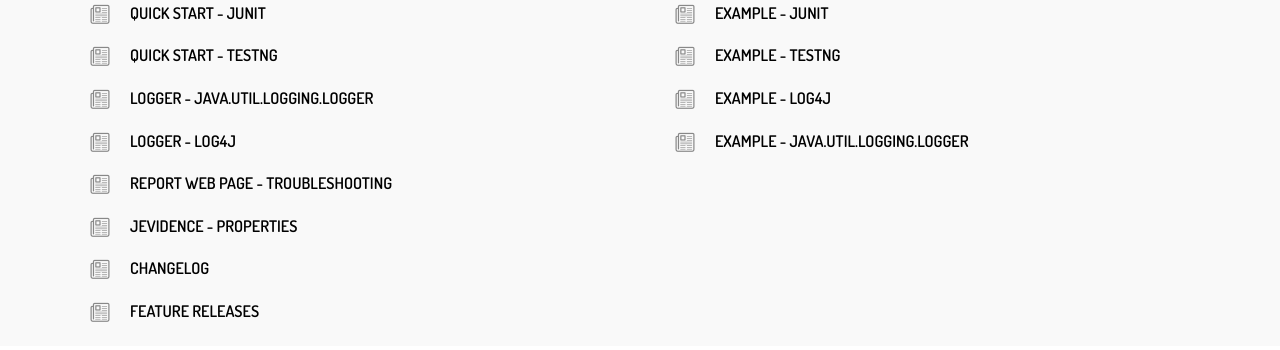
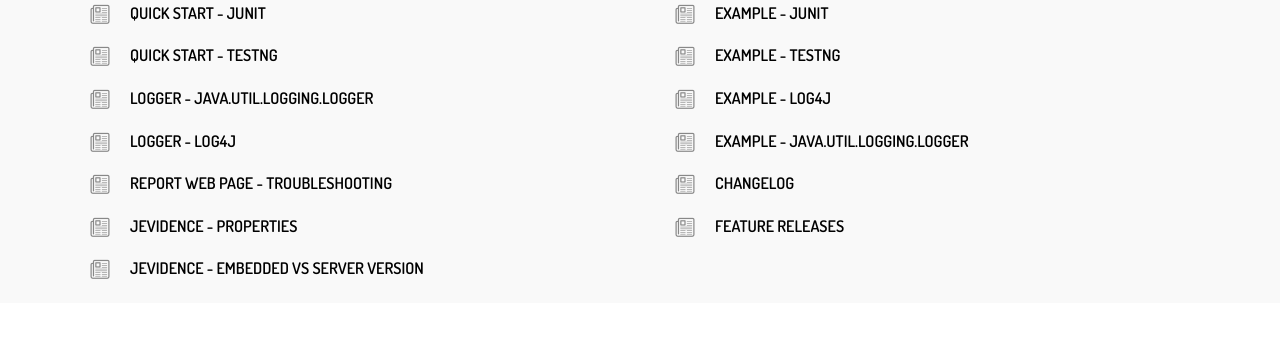
Before and after one commit to lstypka/jevidence-site, a plain HTML site: page index.html in a window 1280 px wide. Shown: the part 1614-1964 px from the top of the page. Drawn offline with Linux system fonts and the light colour scheme.

Commit message:
Update of docs

```diff
--- a/index.html
+++ b/index.html
@@ -254,21 +254,16 @@ LOG4J.getParent().addAppender(new JEvidenceLog4jHandler());</code></pre>
                 <div class="service-list">
                     <div class="service-list-col1"><i class="icon-doc"></i></div>
                     <div class="service-list-col2">
-                        <h3><a href="https://github.com/lstypka/jevidence/wiki/Quick-start" target="_blank">jEvidence - properties</a></h3>
+                        <h3><a href="https://github.com/lstypka/jevidence/wiki/jEvidence-properties" target="_blank">jEvidence - properties</a></h3>
                     </div>
                 </div>
                 <div class="service-list">
                     <div class="service-list-col1"><i class="icon-doc"></i></div>
                     <div class="service-list-col2">
-                        <h3><a href="https://github.com/lstypka/jevidence/wiki/ChangeLog" target="_blank">Changelog</a></h3>
+                        <h3><a href="https://github.com/lstypka/jevidence/wiki/Embedded-vs-server-version" target="_blank">jEvidence - embedded vs server version</a></h3>
                     </div>
                 </div>
-                <div class="service-list">
-                    <div class="service-list-col1"><i class="icon-doc"></i></div>
-                    <div class="service-list-col2">
-                        <h3><a href="https://github.com/lstypka/jevidence/wiki/Future-releases" target="_blank">Feature releases</a></h3>
-                    </div>
-                </div>
+
             </div>
             <div class="col-lg-6 col-sm-6  text-left animated  fadeInUp wow">
                 <div class="service-list">
@@ -293,6 +288,18 @@ LOG4J.getParent().addAppender(new JEvidenceLog4jHandler());</code></pre>
                     <div class="service-list-col1"><i class="icon-doc"></i></div>
                     <div class="service-list-col2">
                         <h3><a href="https://github.com/lstypka/jevidence/tree/master/jevidence-example-logger" target="_blank">Example - java.util.logging.Logger</a></h3>
+                    </div>
+                </div>
+                <div class="service-list">
+                    <div class="service-list-col1"><i class="icon-doc"></i></div>
+                    <div class="service-list-col2">
+                        <h3><a href="https://github.com/lstypka/jevidence/wiki/ChangeLog" target="_blank">Changelog</a></h3>
+                    </div>
+                </div>
+                <div class="service-list">
+                    <div class="service-list-col1"><i class="icon-doc"></i></div>
+                    <div class="service-list-col2">
+                        <h3><a href="https://github.com/lstypka/jevidence/wiki/Future-releases" target="_blank">Feature releases</a></h3>
                     </div>
                 </div>
             </div>
```
